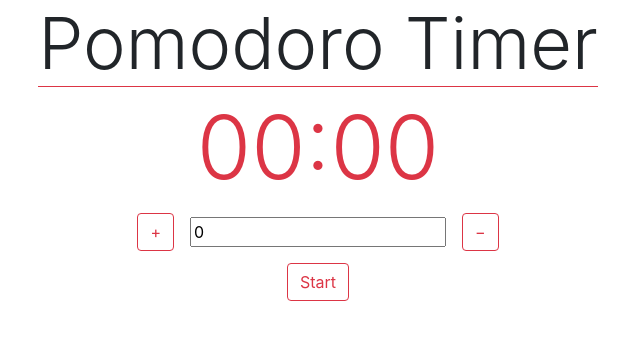
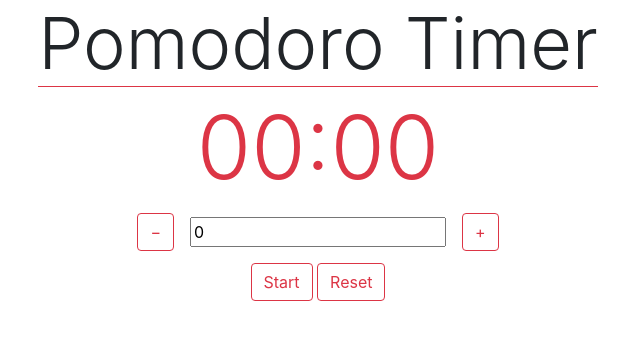
Before and after one commit to wi-fighters/16-browser-fetch-promises-peteco83, a plain HTML site: page index.html in a window 1280 px wide. Shown: the whole page, without its empty margins (322-962 px from the left). Drawn offline with nearby package versions, Linux system fonts and the light colour scheme.

Commit message:
Add buttons to UI

```diff
--- a/index.html
+++ b/index.html
@@ -17,12 +17,18 @@
     </section>
 
     <section id="session" class="d-flex flex-row justify-content-around align-items-center">
+        <button id="btn-minus" class=" btn btn-outline-danger">&minus;</button>
+        <input type="number" id="time" class="session__time m-3 w-100" value="0">
         <button id="btn-plus" class="display-3 btn btn-outline-danger">&plus;</button>
-        <input type="number" id="time" class="session__time m-3 w-100" value="0">
-        <button id="btn-minus" class=" btn btn-outline-danger">&minus;</button>
     </section>
 
+    <section class="buttons">
     <button id="btn-start" class="btn btn-outline-danger">Start</button>
+    <!-- <button id="btn-pause" class="btn btn-outline-danger">Pause</button> -->
+    <button id="btn-reset" class="btn btn-outline-danger">Reset</button>
+
+
+</section>
     <script src="index.js"></script>
 </body>
 
```
